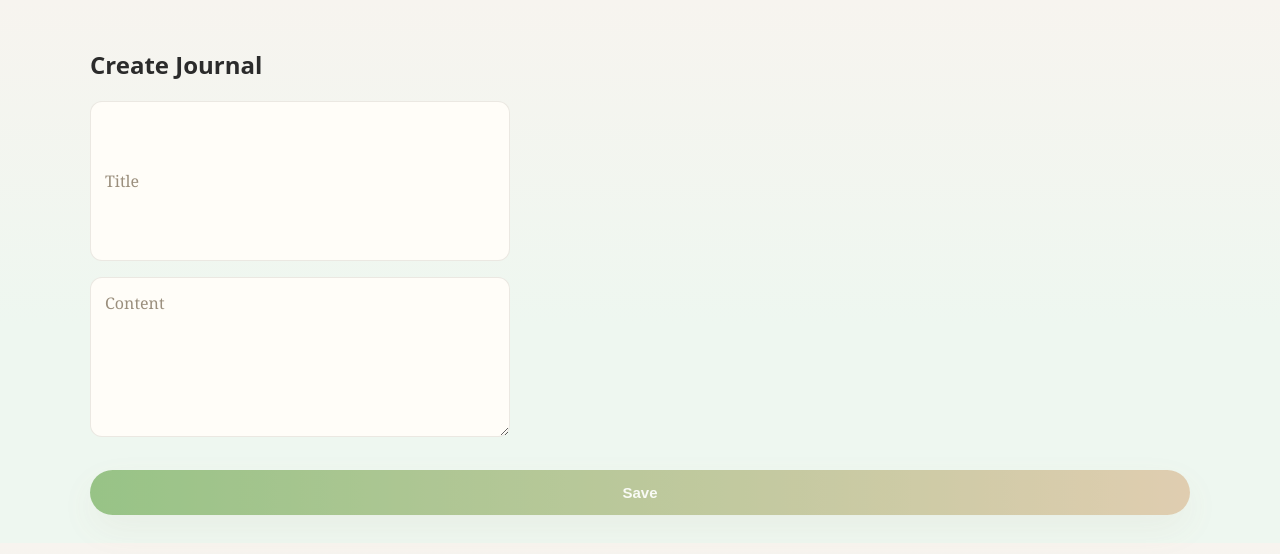
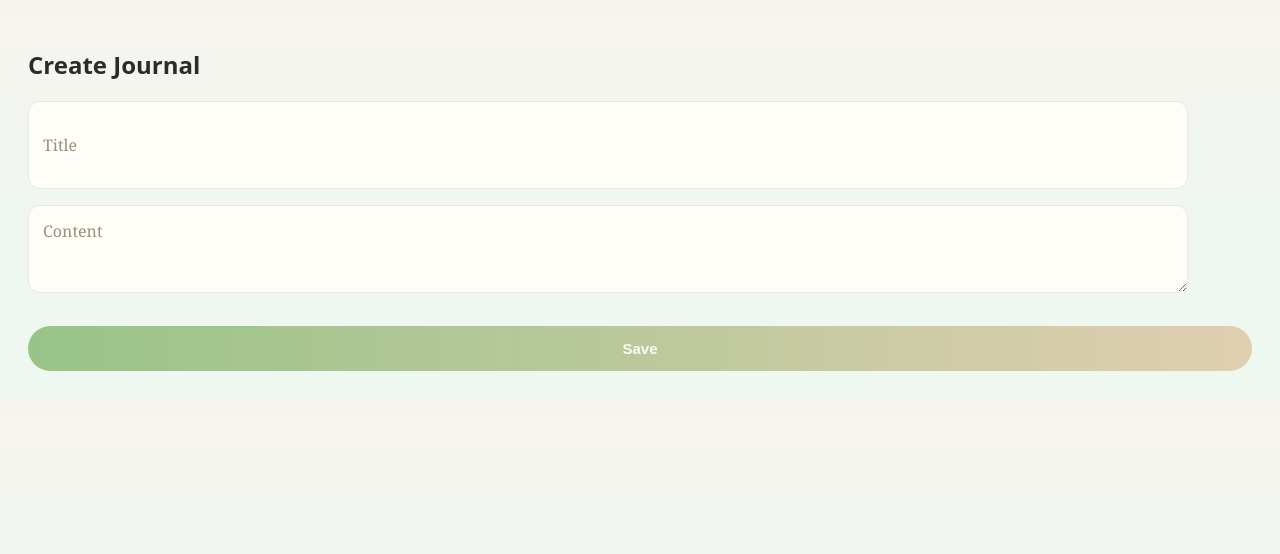
Before and after one commit to yashpanchal089/JournalApp, a React (Create React App) app: page /create in a window 1280 px wide. Shown: the top 554 px of the page. Built offline with nearby package versions, Linux system fonts and the light colour scheme.

Commit message:
Increase the size of textbox

```diff
--- a/src/index.css
+++ b/src/index.css
@@ -7,7 +7,7 @@
   --gold:#c89a3d; /* glamour gold */
   --glass-shadow:rgba(30,40,20,0.08);
   --btn-padding:14px 20px;
-  --entry-height:160px; /* uniform height for title & content */
+  --entry-height:88px; /* uniform height for title & content (shorter for more rectangular look) */
 }
 
 body{
@@ -18,7 +18,7 @@ body{
   -webkit-font-smoothing:antialiased;
 }
 
-.container{padding:28px;max-width:1100px;margin:0 auto}
+.container{padding:28px;max-width:1300px;margin:0 auto}
 
 /* Global button baseline */
 button{border:none;cursor:pointer;transition:transform .18s ease,box-shadow .18s ease}
@@ -53,13 +53,22 @@ button{border:none;cursor:pointer;transition:transform .18s ease,box-shadow .18s
 .page-title{margin:0;color:#2b2b2b}
 
 /* Responsive tweaks */
-@media(min-width:840px){.journal-row{flex-direction:row;gap:12px}.journal-input{width:420px;height:var(--entry-height)}.journal-textarea{width:420px;height:var(--entry-height)}}
+@media(min-width:840px){
+  .journal-row{flex-direction:row;gap:12px}
+  .journal-input{width:1160px;height:var(--entry-height);max-width:96vw}
+  .journal-textarea{width:1160px;height:var(--entry-height);max-width:96vw}
+}
 
 /* Create journal form layout helpers */
 .create-journal{display:flex;flex-direction:column;gap:16px;align-items:stretch}
 .create-journal .form-field{width:100%}
 .create-journal .form-actions{display:flex;justify-content:flex-start}
 .create-journal .form-actions .btn-primary{min-width:140px}
+/* Make the action button fill the same width as the input fields */
+.create-journal .form-actions .btn-primary{width:100%}
+
+/* Disabled primary button appearance */
+.btn-primary[disabled]{opacity:0.65;cursor:not-allowed;transform:none;box-shadow:none}
 
 /* Action row: make action buttons equal size and alignment */
 .action-row{display:flex;gap:12px;margin:14px 0}
```
